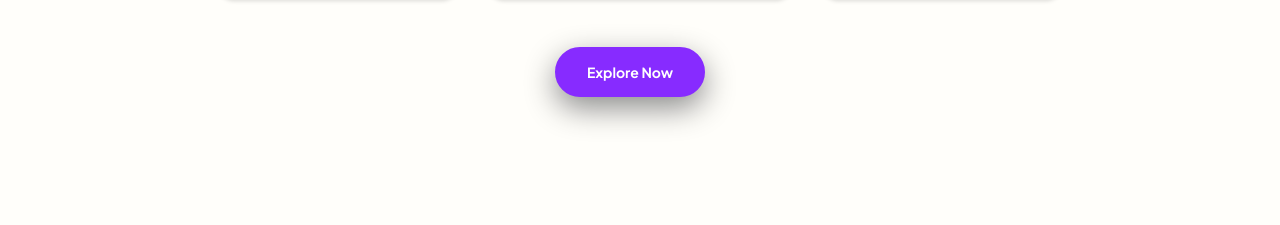
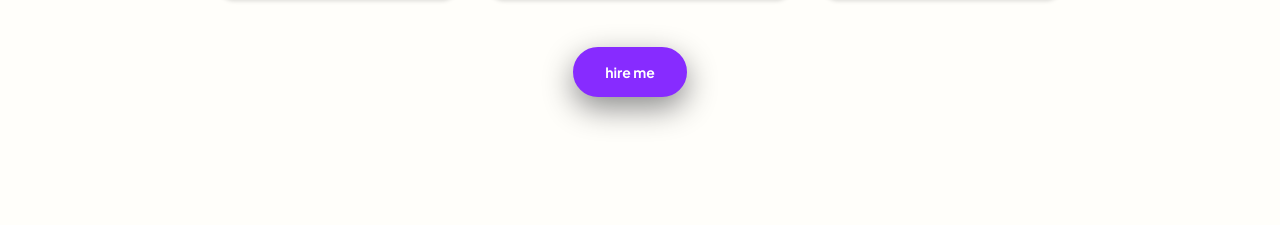
Before and after one commit to sabbirhossainlkj/My-portfolio, a plain HTML site: page index.html in a window 1280 px wide. Shown: the part 4425-4650 px from the top of the page. Drawn offline with Linux system fonts and the light colour scheme.

Commit message:
change link, favicon and button

```diff
--- a/index.html
+++ b/index.html
@@ -11,6 +11,7 @@
     <link
         href="https://fonts.googleapis.com/css2?family=Plus+Jakarta+Sans:ital,wght@0,200..800;1,200..800&family=Poppins:ital,wght@0,100;0,200;0,300;0,400;0,500;0,600;0,700;0,800;0,900;1,100;1,200;1,300;1,400;1,500;1,600;1,700;1,800;1,900&display=swap"
         rel="stylesheet">
+        <link rel="shortcut icon" href="https://img.icons8.com/?size=96&id=Hj21JM30swCm&format=png" type="image/x-icon">
     <link rel="stylesheet" href="style.css">
 </head>
 
@@ -202,7 +203,7 @@
             </div>
         </div>
         <div class="btn-container">
-            <button class="btn">Explore Now</button>
+            <button class="btn">hire me</button>
         </div>
     </div>
     </div>
```
Also changed, not shown: style.css (+8 -0 lines).
